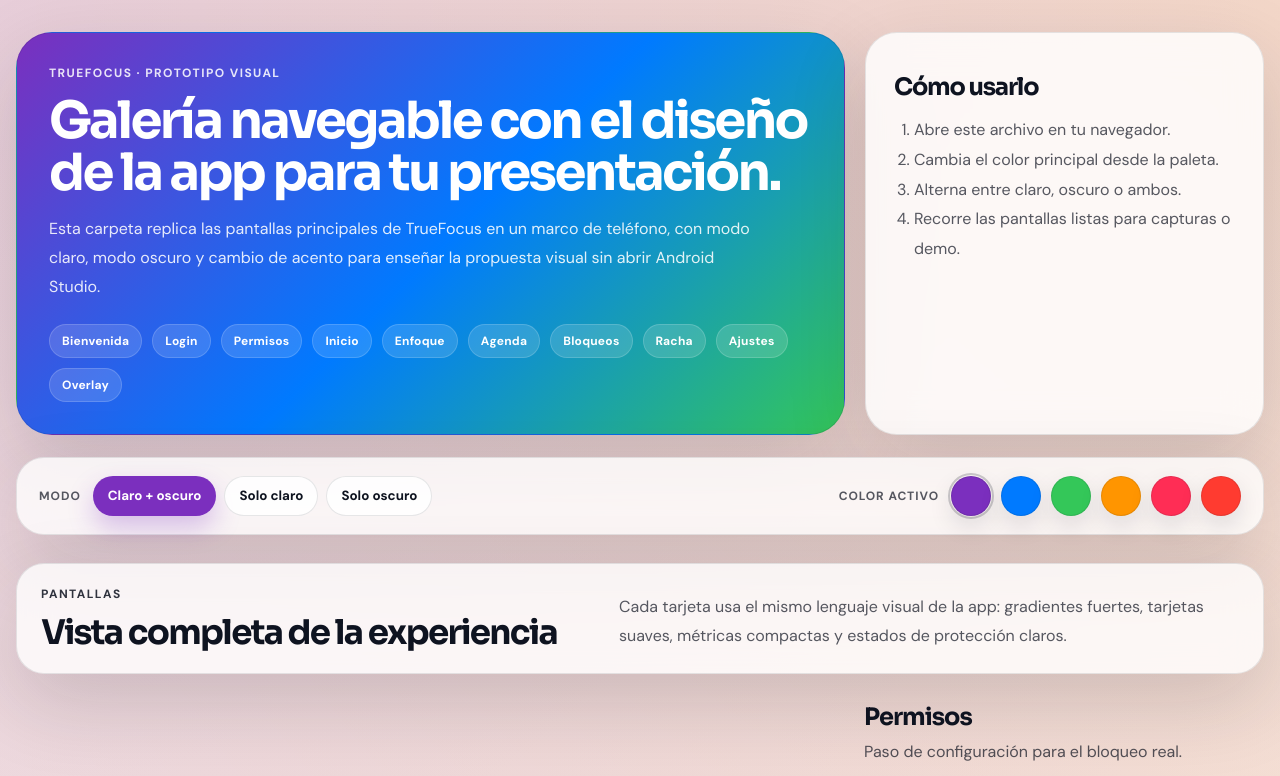
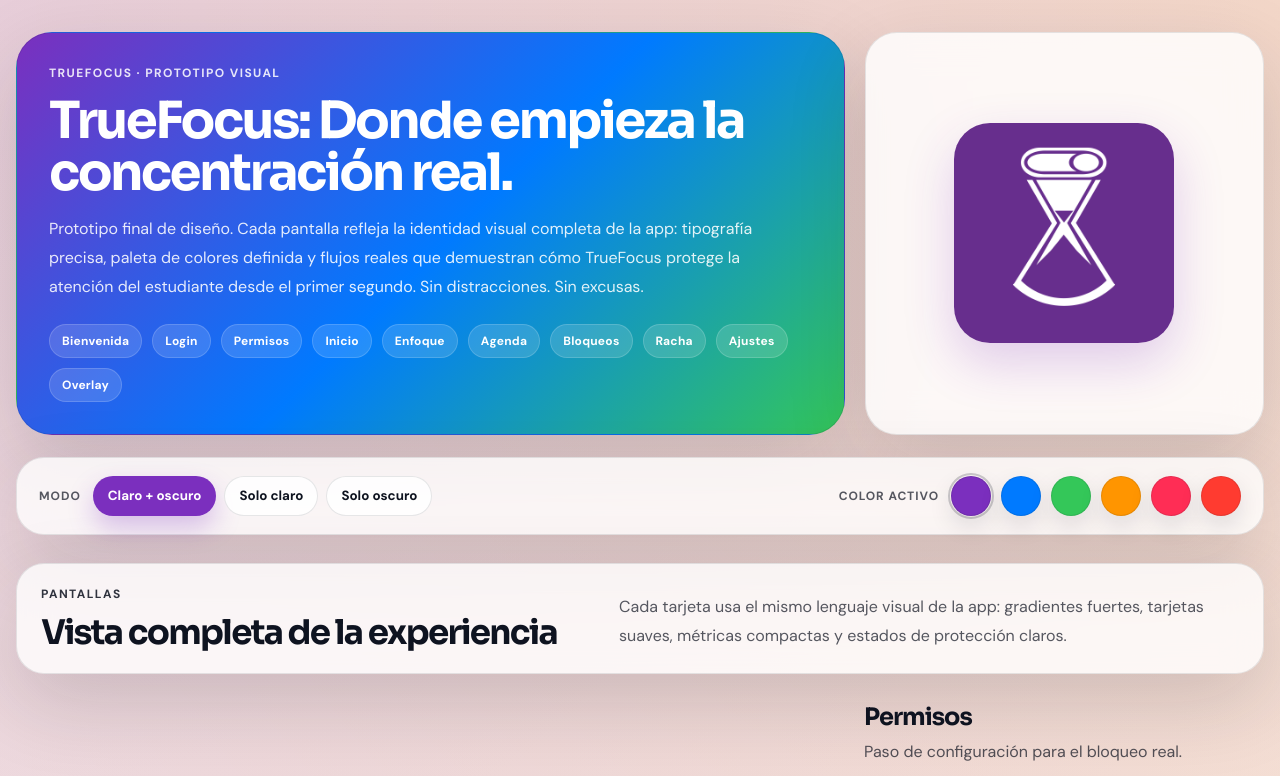
Before and after one commit to KarenLSv/TrueFocus-PrototipoDise-oFinal, a plain HTML site: page index.html in a window 1280 px wide. Shown: the top 776 px of the page. Drawn offline with Linux system fonts and the light colour scheme.

Commit message:
Add files via upload

```diff
--- a/index.html
+++ b/index.html
@@ -14,10 +14,11 @@
     <section class="hero">
       <div class="hero-copy">
         <p class="eyebrow">TrueFocus · Prototipo visual</p>
-        <h1>Galería navegable con el diseño de la app para tu presentación.</h1>
+        <h1>TrueFocus: Donde empieza la concentración real.</h1>
         <p class="hero-text">
-          Esta carpeta replica las pantallas principales de TrueFocus en un marco de teléfono,
-          con modo claro, modo oscuro y cambio de acento para enseñar la propuesta visual sin abrir Android Studio.
+          Prototipo final de diseño. Cada pantalla refleja la identidad visual completa de la app:
+          tipografía precisa, paleta de colores definida y flujos reales que demuestran cómo TrueFocus
+          protege la atención del estudiante desde el primer segundo. Sin distracciones. Sin excusas.
         </p>
         <div class="hero-tags">
           <span>Bienvenida</span>
@@ -33,14 +34,8 @@
         </div>
       </div>
 
-      <div class="hero-panel">
-        <h2>Cómo usarlo</h2>
-        <ol>
-          <li>Abre este archivo en tu navegador.</li>
-          <li>Cambia el color principal desde la paleta.</li>
-          <li>Alterna entre claro, oscuro o ambos.</li>
-          <li>Recorre las pantallas listas para capturas o demo.</li>
-        </ol>
+      <div class="hero-panel logo-panel">
+        <img src="./TrueFocus.jpg" alt="TrueFocus logo" class="brand-logo" />
       </div>
     </section>
 
--- a/styles.css
+++ b/styles.css
@@ -124,6 +124,18 @@
   padding-left: 20px;
   color: var(--page-sub);
   line-height: 1.85;
+}
+
+.logo-panel {
+  display: grid;
+  place-items: center;
+}
+
+.brand-logo {
+  width: min(220px, 70%);
+  height: auto;
+  border-radius: 36px;
+  box-shadow: 0 20px 50px rgba(123, 47, 190, 0.22);
 }
 
 .controls {
```
Also changed, not shown: TrueFocus.jpg (added).
